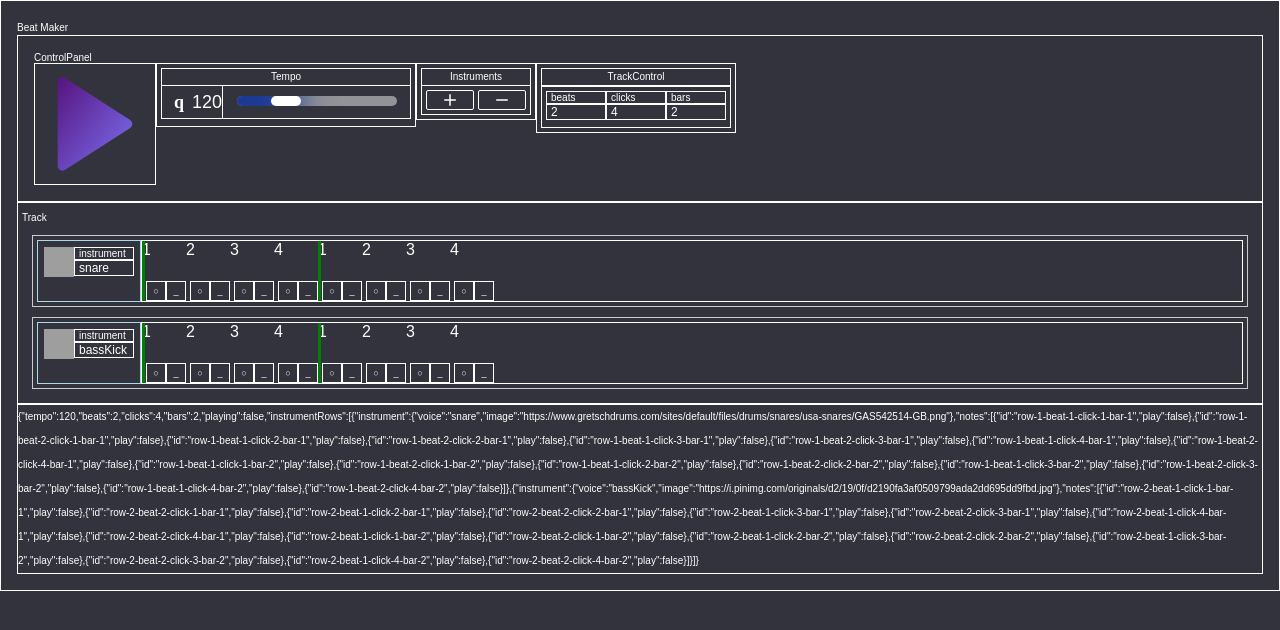
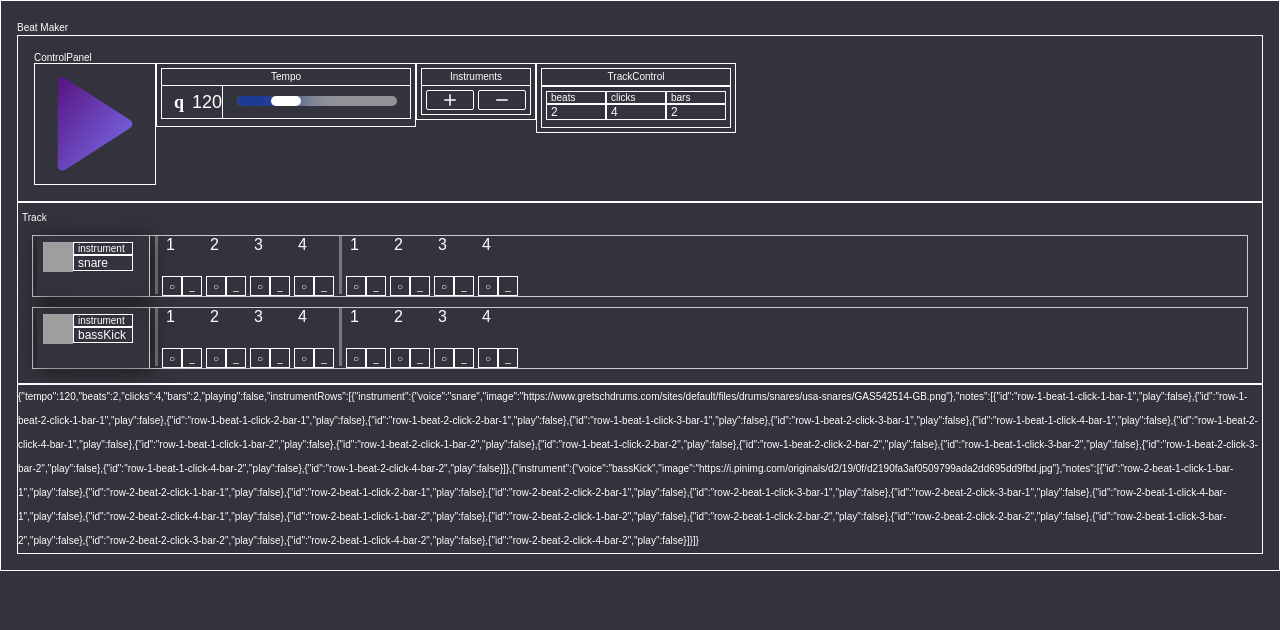
Before and after one commit to mrChernicharo/next-beat2, a Next.js app: page /components/BeatMaker/Beatmaker in a window 1280 px wide. Shown: the top 630 px of the page. Built offline with nearby package versions, Linux system fonts and the light colour scheme; grey boxes are pictures that could not be loaded; a web font is replaced by a local one.

Commit message:
CSS instrument row

```diff
--- a/src/pages/components/BeatMaker/Track/InstrumentRow/InstrumentRow.tsx
+++ b/src/pages/components/BeatMaker/Track/InstrumentRow/InstrumentRow.tsx
@@ -1,4 +1,7 @@
-import { InstrumentRowContainer } from '../../../../../styles/InstrumentRowStyles';
+import {
+  InstrumentRowContainer,
+  NoteWrapper,
+} from '../../../../../styles/InstrumentRowStyles';
 import { IInstrument, INote } from '../../../../../utils/initialValues';
 import Note from './Note/Note';
 import Instrument from './Instrument/Instrument';
@@ -35,14 +38,12 @@ export default function InstrumentRow({
       </div>
       <div className="notes-container">
         {notes.map((note, i) => (
-          <div key={i}>
+          <NoteWrapper key={i} noteItem={note}>
             <div className="notes-top">
-              {beat(note.id) === 1 ? (
-                <div className="click-indicator">{click(note.id)}</div>
-              ) : (
-                ''
-              )}
-              {beat(note.id) === 1 && click(note.id) === 1 ? (
+              <div className="click-indicator">
+                {beat(note.id) === 1 ? `   ${click(note.id)}` : ''}
+              </div>
+              {beat(note.id) === 1 && click(note.id) == 1 ? (
                 <div className="bar-inidcator"></div>
               ) : (
                 ''
@@ -56,7 +57,7 @@ export default function InstrumentRow({
               play={note.play}
               changeNote={setisPlayNote}
             />
-          </div>
+          </NoteWrapper>
         ))}
       </div>
     </InstrumentRowContainer>
--- a/src/pages/components/BeatMaker/Track/InstrumentRow/Note/Note.tsx
+++ b/src/pages/components/BeatMaker/Track/InstrumentRow/Note/Note.tsx
@@ -24,12 +24,15 @@ export default function Note({ id, position, rowIndex, play, changeNote }: INote
   }
   return (
     <NoteContainer
+      beat={beat}
+      click={click}
+      bar={bar}
       id={id}
       shouldPlay={active}
       onClick={() => toggleActive()}
       className="note"
     >
-      {beat === '1' ? <div>○</div> : <div>_</div>}
+      {beat === '1' ? <span>○</span> : <span>_</span>}
     </NoteContainer>
   );
 }
--- a/src/styles/InstrumentRowStyles.tsx
+++ b/src/styles/InstrumentRowStyles.tsx
@@ -1,37 +1,33 @@
 import styled from 'styled-components';
+import { INote } from '../utils/initialValues';
+
+interface INoteWrapperProps {
+  noteItem: INote;
+}
 
 export const InstrumentRowContainer = styled.div`
   border: 1px solid #ccc;
-  padding: 4px;
+  padding: 0 0 0 4px;
   margin: 10px;
   display: flex;
 
   .instrument-container {
-    border: 1px solid lightblue;
+    border-right: 1px solid #ccc;
+    padding-right: 10px;
+    box-shadow: 1px 2px 19px rgba(0, 0, 0, 0.5);
   }
   .notes-container {
-    border: 1px solid lightblue;
-    width: 100%;
+    /* border: 1px solid lightblue; */
+    padding: 0 6px 0 0;
     display: flex;
     align-items: center;
     overflow-x: auto;
     overflow-y: hidden;
 
-    .notes-top {
-      height: 40px;
-    }
-    /* .note-wrapper { */
-    //
-    border: 1px solid;
-    .click-indicator {
-      /* margin: 0 2px; */
+    > :last-child {
+      padding-right: 8px;
     }
 
-    .bar-inidcator {
-      border-left: 3px solid green;
-      height: 75px;
-      transform: translate(0px, -24px);
-    }
     ::-webkit-scrollbar {
       height: 8px;
       background-color: rgb(73, 72, 72);
@@ -74,3 +70,39 @@ export const InstrumentRowContainer = styled.div`
     }
   }
 `;
+
+export const NoteWrapper = styled.div`
+  height: 60px;
+  /* border: 1px solid; */
+  padding-left: ${(props: INoteWrapperProps) =>
+    props.noteItem.id.substr(11, 1) === '1' && props.noteItem.id.substr(19, 1) === '1'
+      ? '12px'
+      : props.noteItem.id.substr(11, 1) === '1'
+      ? '4px'
+      : ''};
+
+  .notes-top {
+    height: 40px;
+  }
+  /* .note-wrapper { */
+  //
+  .click-indicator {
+    text-align: end;
+    padding-left: 4px;
+    z-index: 4;
+    display: inline;
+    position: sticky;
+  }
+
+  .bar-inidcator {
+    border-left: 3px solid #777;
+    height: 60px;
+    position: relative;
+    background: transparent;
+    z-index: -2;
+    transform: translate(-7px, -20px);
+  }
+
+  /* height: 75px; */
+  /* transform: translate(0px, -24px); */
+`;
--- a/src/styles/NoteStyles.tsx
+++ b/src/styles/NoteStyles.tsx
@@ -3,6 +3,9 @@ import styled from 'styled-components';
 interface INoteContainerProps {
   id: string;
   shouldPlay: boolean;
+  beat: string;
+  click: string;
+  bar: string;
 }
 
 export const NoteContainer = styled.div`
@@ -13,6 +16,7 @@ export const NoteContainer = styled.div`
   display: flex;
   align-items: center;
   justify-content: center;
+  z-index: 10;
   cursor: pointer;
   background-color: ${(props: INoteContainerProps) =>
     props.shouldPlay ? 'blue' : 'transparent'};
@@ -21,7 +25,7 @@ export const NoteContainer = styled.div`
     border-bottom: 3px solid #9b119b;
   }
 
-  &[id*='beat-1-'] {
-    margin-left: 4px;
+  span {
+    pointer-events: none;
   }
 `;
--- a/src/utils/initialValues.tsx
+++ b/src/utils/initialValues.tsx
@@ -23,7 +23,7 @@ export interface ITrack {
 }
 
 export const appBeatOptions = [2, 3, 4, 6];
-export const appClickOptions = [1, 2, 3, 4, 5, 6, 7];
+export const appClickOptions = [2, 3, 4, 5, 6, 7];
 export const appBarOptions = [1, 2, 3, 4];
 
 export const appVoices = ['snare', 'bassKick', 'shake', 'hiHat', 'crash'];
```
